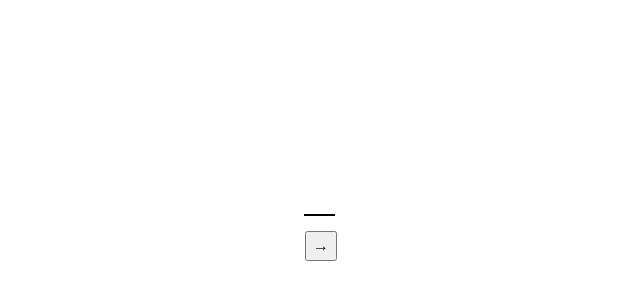
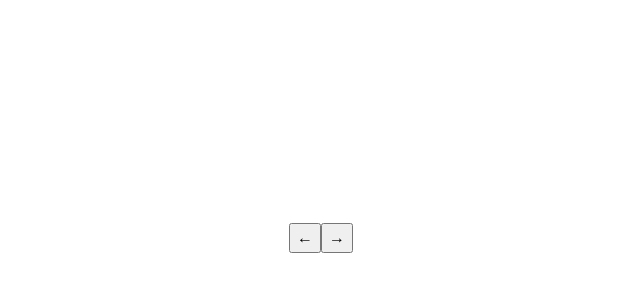
Before and after one commit to JJWallis/practical-questions, a React (Create React App) app: page /carousel in a window 1280 px wide. Shown: the part 162-462 px from the top of the page, without its empty margins (319-959 px from the left). Built offline with nearby package versions, Linux system fonts and the light colour scheme.

Commit message:
carousel - btn styles done

```diff
--- a/src/Carousel.tsx
+++ b/src/Carousel.tsx
@@ -3,8 +3,11 @@ import React from 'react'
 const Carousel: React.FC = () => {
    return (
       <main>
-         <div className="image-ct">{/* <img src="" alt="" /> */}</div>
-         <button>&rarr;</button>
+         <div className="image-ct">
+            {/* <img src="" alt="" /> */}
+            <button className="btn btn-right">&rarr;</button>
+            <button className="btn btn-left">&larr;</button>
+         </div>
       </main>
    )
 }
--- a/src/index.css
+++ b/src/index.css
@@ -178,3 +178,18 @@ main {
    width: 90%;
    max-width: 700px;
 }
+
+.btn {
+   position: absolute;
+   display: block;
+   top: 50%;
+   transform: translateY(-50%);
+}
+
+.btn-left {
+   right: 0;
+}
+
+.btn-right {
+   left: 0;
+}
```
